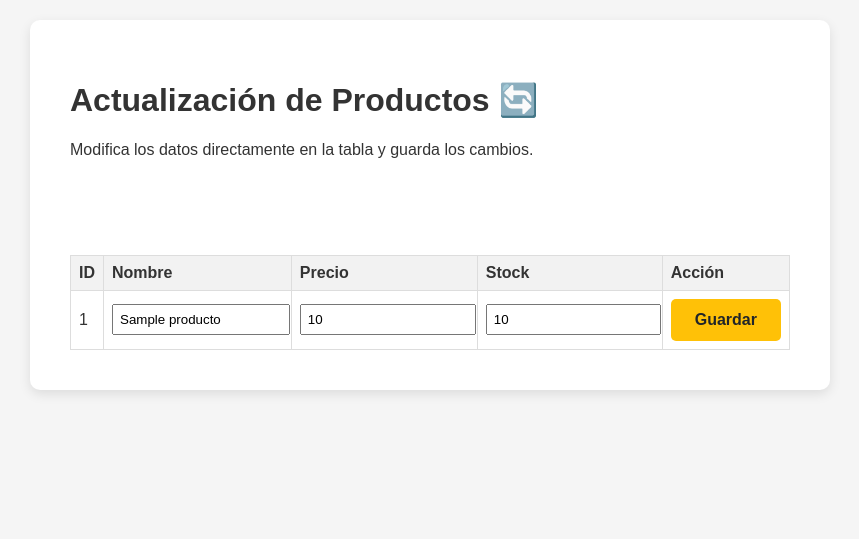
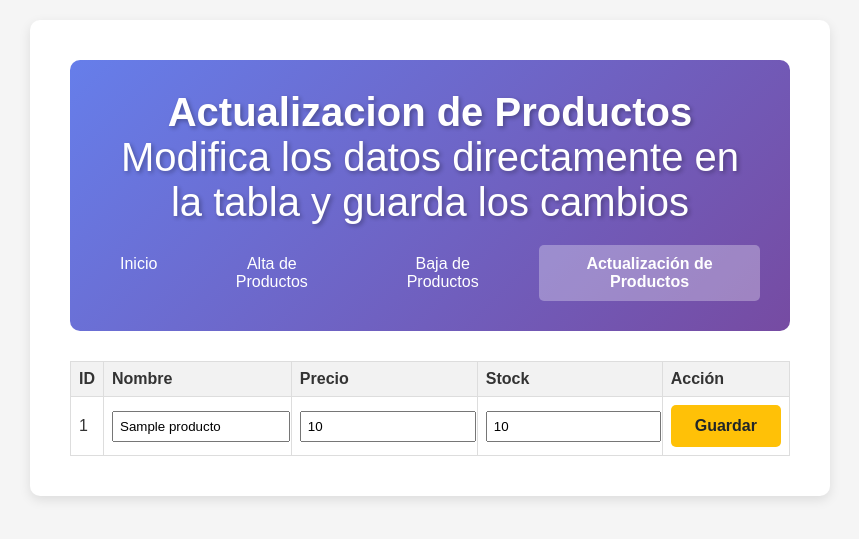
Before and after one commit to Amilcar136/CRUD-WebPage, a Flask app: page /productos/actualizar in a window 1280 px wide. Shown: the top 539 px of the page, without its empty margins (210-1069 px from the left). Run offline with Flask 3, Linux system fonts and the light colour scheme; a database or web service that is not in the repository returns one stand-in record (values such as "Sample title"); some libraries are stand-ins or nearby versions.

Commit message:
Update 2 for style forms

```diff
--- a/app/static/css/form.css
+++ b/app/static/css/form.css
@@ -13,7 +13,6 @@ body {
     border-radius: 10px;
     box-shadow: 0 4px 12px rgba(0,0,0,0.1);
 }
-
 
 .header {
     background: linear-gradient(135deg, #667eea 0%, #764ba2 100%);
--- a/app/templates/actualizar.html
+++ b/app/templates/actualizar.html
@@ -24,14 +24,16 @@
     {% endwith %}
 
     <div class="container">
-        <h1>Actualización de Productos 🔄</h1>
-        <p>Modifica los datos directamente en la tabla y guarda los cambios.</p>
+        <header class="header">
+            <h1>Actualizacion de Productos </h1>
+            <p>Modifica los datos directamente en la tabla y guarda los cambios</p>
             <nav class="nav-menu">
                 <a href="{{ url_for( 'index' ) }}">Inicio</a>
                 <a href="{{ url_for( 'altas_prod' ) }}">Alta de Productos</a>
                 <a href="{{ url_for( 'bajas_prod' ) }}">Baja de Productos</a>
                 <a href="{{ url_for( 'actualizar_prod' ) }}" class="active">Actualización de Productos</a>
             </nav>
+        </header>
         <table class="product-table">
             <thead>
                 <tr>
--- a/app/templates/altas.html
+++ b/app/templates/altas.html
@@ -6,6 +6,7 @@
     <link rel="stylesheet" href="https://cdn.jsdelivr.net/gh/Amilcar136/PWPag@master/app/static/css/form.css">
 <body>
     <div class="container">
+        <header class="header">
             <h1>Alta de Nuevo Producto </h1>
             <p>Completa los campos para añadir un nuevo artículo.</p>
             <nav class="nav-menu">
@@ -14,6 +15,7 @@
                 <a href="{{ url_for( 'bajas_prod' ) }}">Baja de Productos</a>
                 <a href="{{ url_for( 'actualizar_prod' ) }}">Actualización de Productos</a>
             </nav>
+        </header>
 
         <form action="{{ url_for('altas_prod') }}" method="POST" class="product-form">
             <div class="form-group">
--- a/app/templates/bajas.html
+++ b/app/templates/bajas.html
@@ -23,7 +23,8 @@
     {% endwith %}
 
     <div class="container">
-        <h1>Baja de Productos</h1>
+        <header class="header">
+            <h1>Bajas de Productos </h1>
             <p>Selecciona el producto que deseas eliminar.</p>
             <nav class="nav-menu">
                 <a href="{{ url_for( 'index' ) }}">Inicio</a>
@@ -31,6 +32,8 @@
                 <a href="{{ url_for( 'bajas_prod' ) }}" class="active">Baja de Productos</a>
                 <a href="{{ url_for( 'actualizar_prod' ) }}">Actualización de Productos</a>
             </nav>
+        </header>
+
         <table class="product-table">
             <thead>
                 <tr>
```
Lines whose indentation alone changed are shown as unchanged.
